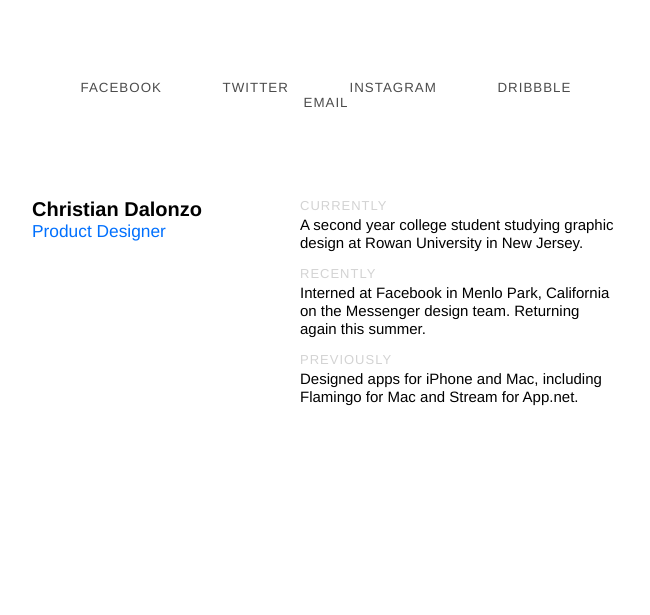
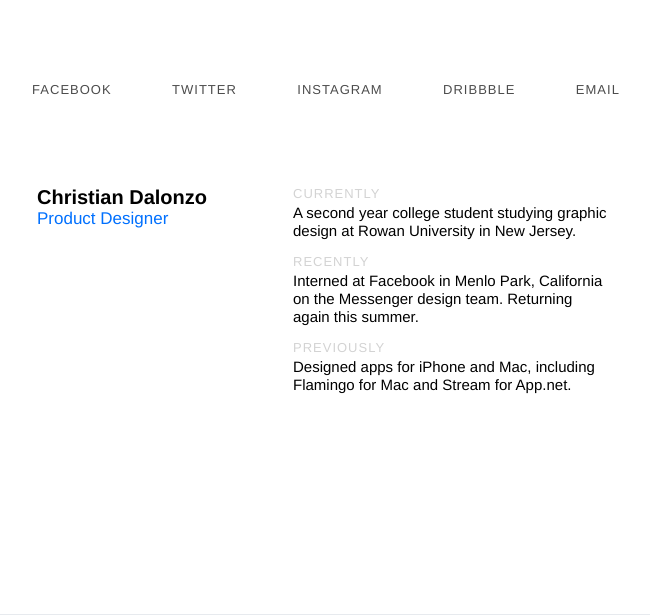
Before and after one commit to dalonzo/dalonzo, a PHP site: page /demo-portfolio/index.html in a window 1280 px wide. Shown: the top 615 px of the page, without its empty margins (314-964 px from the left). Run offline with PHP 8.4, Linux system fonts and the light colour scheme; grey boxes are pictures that could not be loaded.

Commit message:
PT to PX

```diff
--- a/demo-portfolio/style.css
+++ b/demo-portfolio/style.css
@@ -18,27 +18,16 @@ ul.sociallinks {
 	margin: 80px 0 0 0;
 	padding: 0;
 	text-align: center;
-	font-weight: 400;
-	font-size: 10pt;
-	letter-spacing: 1px;
-	text-decoration: none;
-	text-transform: uppercase;
-	color: #000000;
 }
 
 ul.sociallinks li {
 	display: inline;
-	font-weight: 400;
-	font-size: 10pt;
-	letter-spacing: 1px;
 	text-decoration: none;
-	text-transform: uppercase;
-	color: #000000;
 }
 
 ul.sociallinks li a {
 	font-weight: 400;
-	font-size: 10pt;
+	font-size: 13px;
 	letter-spacing: 1px;
 	text-decoration: none;
 	margin: 28px;
@@ -53,29 +42,29 @@ ul.sociallinks li a:hover {
 
 .me {
 	text-align: left;
-	margin: 88px 0 0 31px;
+	margin: 88px 0 0 36px;
 }
 
 a.name {
 	text-decoration: none;
 	font-weight: 700;
-	font-size: 15pt;
+	font-size: 20px;
 	color: #000000;
 }
 
 a.name:hover{
-	opacity: .4;
+	opacity: .6;
 }
 
 .title {
 	font-weight: 500;
-	font-size: 13pt;
+	font-size: 17px;
 	color: #0070fe;
 }
 
 .description {
 	width: 320px;
-	margin: -44px 0 0 299px;
+	margin: -43px 0 0 292px;
 }
 
 .ly {
@@ -234,16 +223,30 @@ a.projectlink:hover {
 	a.name {
 	text-decoration: none;
 	font-weight: 700;
-	font-size: 15pt;
+	font-size: 20px;
 	color: #000000;
 	}
 
 	ul.sociallinks {
+	font-weight: 400;
+	font-size: 13px;
+	list-style: none;
 	margin: 386px 0 0 6%;
+	padding: 0;
+	text-align: left;
+	}
+
+	ul.sociallinks li {
+	text-decoration: none;
 	}
 
 	ul.sociallinks li a {
+	display: list-item;
+	text-decoration: none;
 	margin: 7px 0 7px 0;
+	text-transform: uppercase;
+	color: #000000;
+	opacity: .7;
 	}
 
 	.description {
```
